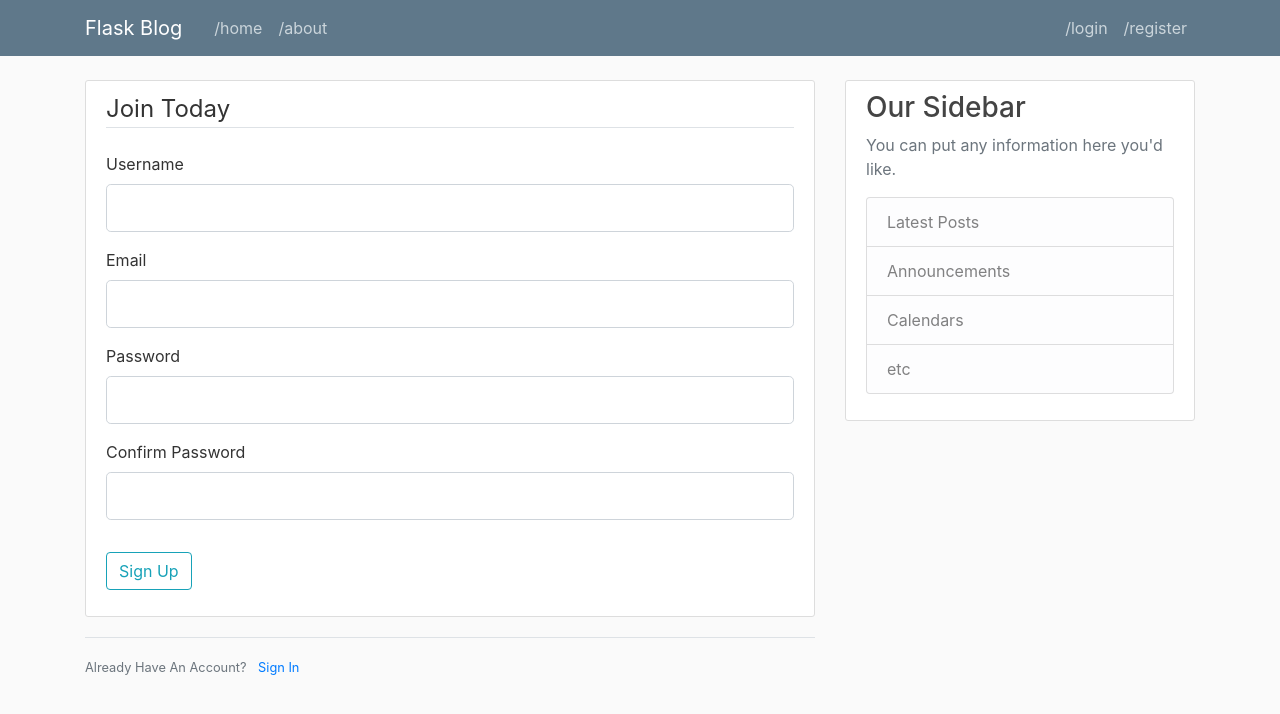
After one commit to sujiayi317/flask-blog-app, a Flask app: page /register in a window 1280 px wide. The commit adds this page. Shown: the top 714 px of the page. Run offline with Flask 2, Linux system fonts and the light colour scheme; some libraries are stand-ins or nearby versions.

Commit message:
register and login forms, validate user input

```diff
--- a/flaskblog.py
+++ b/flaskblog.py
@@ -1,6 +1,9 @@
 
-from flask import Flask, render_template, url_for
+from flask import Flask, render_template, url_for, flash, redirect
+from forms import RegistrationForm, LoginForm
 app = Flask(__name__)     # app is an instance of class Flask
+
+app.config['SECRET_KEY'] = '7f12a1f7152a6858c852428551e29dab'
 
 posts = [
     {
@@ -18,18 +21,35 @@ posts = [
 ]
 
 
-@app.route("/")           # decorator route is what we type into our browser to go to different pages
+@app.route("/")  # decorator route is what we type into our browser to go to different pages
 @app.route("/home")
 def home():
     # return "<h1>Home Page</h1>"  # html heading 1
     return render_template('home.html', posts=posts)
 
 
-@app.route("/about")           # decorator route is what we type into our browser to go to different pages
+@app.route("/about")
 def about():
-    # return "<h1>About Page</h1>"  # html heading 1
     return render_template('about.html', title='About')
 
+@app.route("/register", methods=['GET', 'POST'])
+def register():
+    form = RegistrationForm()
+    if form.validate_on_submit():
+        flash(f'Account created for {form.username.data}!', 'success')
+        return redirect(url_for('home'))
+    return render_template('register.html', title='Register', form=form)
+
+@app.route("/login", methods=['GET', 'POST'])
+def login():
+    form = LoginForm()
+    if form.validate_on_submit():
+        if form.email.data == 'admin@blog.com' and form.password.data == 'password':
+            flash('You have been logged in!', 'success')
+            return redirect(url_for('home'))
+        else:
+            flash('Login Unsuccessful. Please check username and password', 'danger')
+    return render_template('login.html', title='Login', form=form)
 
 if __name__ == '__main__':
     app.run(debug=True)
--- /dev/null
+++ b/forms.py
@@ -0,0 +1,22 @@
+from flask_wtf import FlaskForm
+from wtforms import StringField, PasswordField, SubmitField, BooleanField
+from wtforms.validators import DataRequired, Length, Email, EqualTo
+
+class RegistrationForm(FlaskForm):
+    username = StringField('Username',
+                           validators=[DataRequired(), Length(min=2, max=20)])
+    email = StringField('Email',
+                        validators=[DataRequired(), Email()])
+    password = PasswordField('Password',
+                             validators=[DataRequired()])
+    confirm_password = PasswordField('Confirm Password',
+                                     validators=[DataRequired(), EqualTo('password')])
+    submit = SubmitField('Sign Up')
+
+class LoginForm(FlaskForm):
+    email = StringField('Email',
+                        validators=[DataRequired(), Email()])
+    password = PasswordField('Password',
+                             validators=[DataRequired()])
+    remember = BooleanField('Remember Me')
+    submit = SubmitField('Login')
--- a/templates/layout.html
+++ b/templates/layout.html
@@ -26,13 +26,13 @@
           </button>
           <div class="collapse navbar-collapse" id="navbarToggle">
             <div class="navbar-nav mr-auto">
-              <a class="nav-item nav-link" href="/">Home</a>
-              <a class="nav-item nav-link" href="/about">About</a>
+              <a class="nav-item nav-link" href="/">{{ url_for('home') }}</a>
+              <a class="nav-item nav-link" href="/about">{{ url_for('about') }}</a>
             </div>
             <!-- Navbar Right Side -->
             <div class="navbar-nav">
-              <a class="nav-item nav-link" href="/login">Login</a>
-              <a class="nav-item nav-link" href="/register">Register</a>
+              <a class="nav-item nav-link" href="/login">{{ url_for('login') }}</a>
+              <a class="nav-item nav-link" href="/register">{{ url_for('register') }}</a>
             </div>
           </div>
         </div>
@@ -41,6 +41,15 @@
     <main role="main" class="container">
       <div class="row">
         <div class="col-md-8">
+          {% with messages = get_flashed_messages(with_categories=true) %}
+            {% if messages %}
+              {% for category, message in messages %}
+                  <div class="alert alert-{{ category }}">
+                      {{ message }}
+                  </div>
+              {% endfor %}
+            {% endif %}
+          {% endwith %}
           {% block content %}{% endblock %}
         </div>
         <div class="col-md-4">
--- /dev/null
+++ b/templates/register.html
@@ -0,0 +1,72 @@
+{% extends "layout.html" %}
+{% block content %}
+    <div class="content-section">
+        <form method="POST" action="">
+            {{ form.hidden_tag() }}
+            <fieldset class="form-group">
+                <legend class="border-bottom mb-4">Join Today</legend>
+                <div class="form-group">
+                    {{ form.username.label(class="form-control-label") }}
+
+                    {% if form.username.errors %}
+                        {{ form.username(class="form-control form-control-lg is-invalid") }}
+                        <div class="invalid-feedback">
+                            {% for error in form.username.errors %}
+                                <span>{{ error }}</span>
+                            {% endfor %}
+                        </div>
+                    {% else %}
+                        {{ form.username(class="form-control form-control-lg") }}
+                    {% endif %}
+                </div>
+                <div class="form-group">
+                    {{ form.email.label(class="form-control-label") }}
+                    {% if form.email.errors %}
+                        {{ form.email(class="form-control form-control-lg is-invalid") }}
+                        <div class="invalid-feedback">
+                            {% for error in form.email.errors %}
+                                <span>{{ error }}</span>
+                            {% endfor %}
+                        </div>
+                    {% else %}
+                        {{ form.email(class="form-control form-control-lg") }}
+                    {% endif %}
+                </div>
+                <div class="form-group">
+                    {{ form.password.label(class="form-control-label") }}
+                    {% if form.password.errors %}
+                        {{ form.password(class="form-control form-control-lg is-invalid") }}
+                        <div class="invalid-feedback">
+                            {% for error in form.password.errors %}
+                                <span>{{ error }}</span>
+                            {% endfor %}
+                        </div>
+                    {% else %}
+                        {{ form.password(class="form-control form-control-lg") }}
+                    {% endif %}
+                </div>
+                <div class="form-group">
+                    {{ form.confirm_password.label(class="form-control-label") }}
+                    {% if form.confirm_password.errors %}
+                        {{ form.confirm_password(class="form-control form-control-lg is-invalid") }}
+                        <div class="invalid-feedback">
+                            {% for error in form.confirm_password.errors %}
+                                <span>{{ error }}</span>
+                            {% endfor %}
+                        </div>
+                    {% else %}
+                        {{ form.confirm_password(class="form-control form-control-lg") }}
+                    {% endif %}
+                </div>
+            </fieldset>
+            <div class="form-group">
+                {{ form.submit(class="btn btn-outline-info") }}
+            </div>
+        </form>
+    </div>
+    <div class="border-top pt-3">
+        <small class="text-muted">
+            Already Have An Account? <a class="ml-2" href="{{ url_for('login') }}">Sign In</a>
+        </small>
+    </div>
+{% endblock content %}
```
Also changed, not shown: templates/login.html (added, +52 -0 lines).
